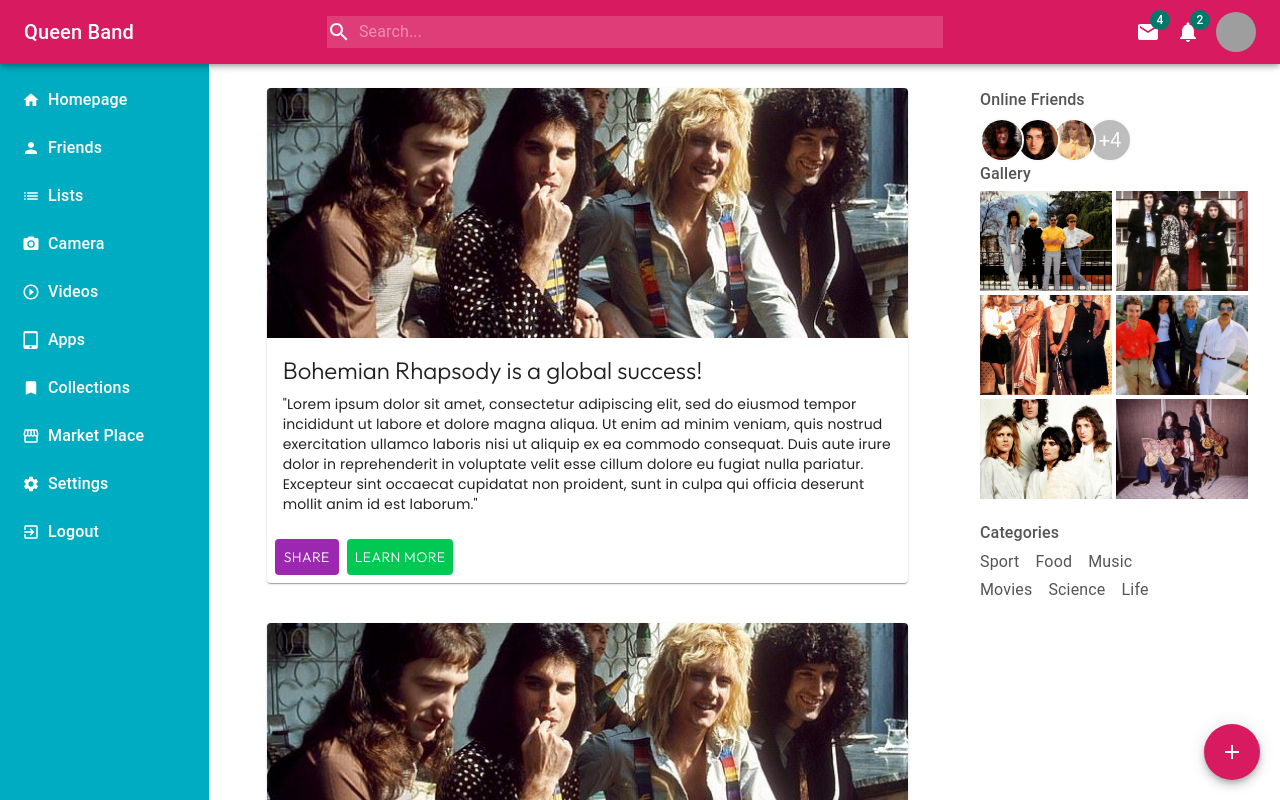
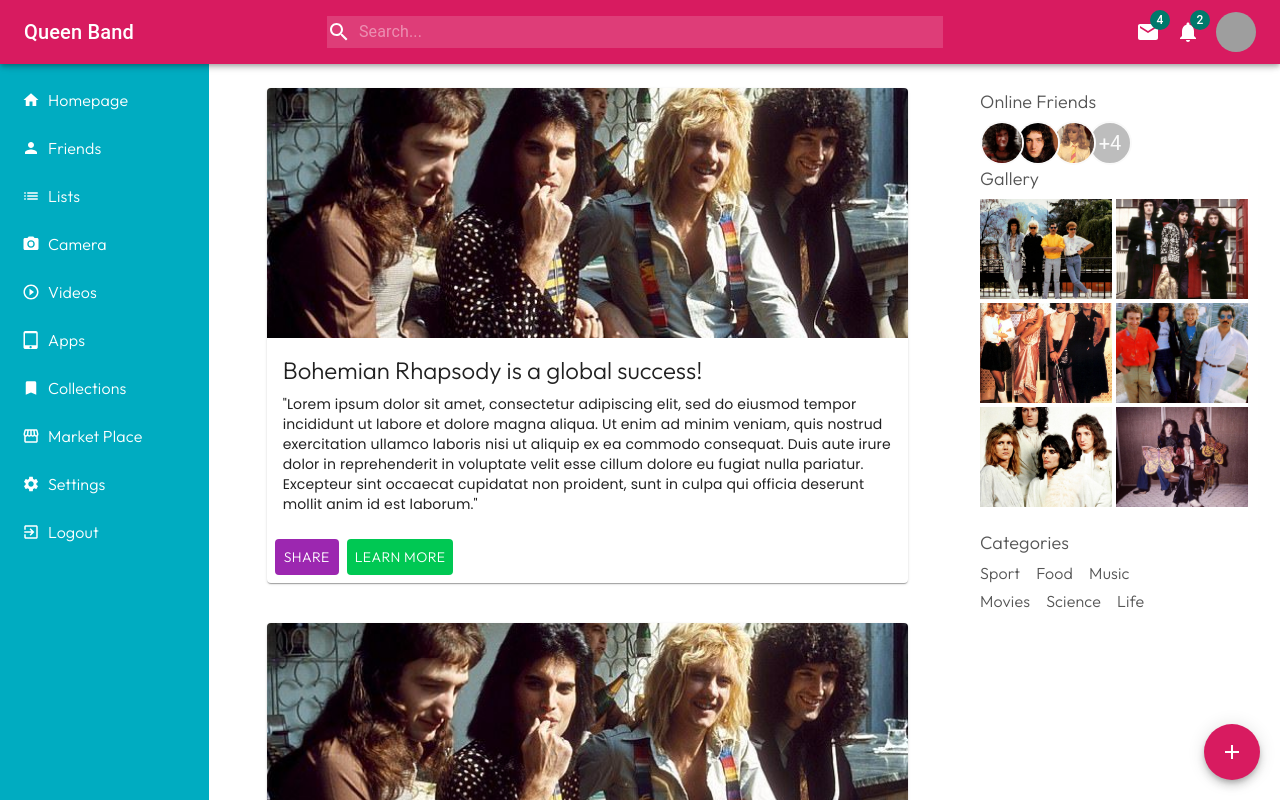
Before and after one commit to snowleopardAlexa/queen-social-landing-page-mui, a React (Create React App) app: page / in a window 1280 px wide. Shown: the top 800 px of the page. Built offline with nearby package versions, Linux system fonts and the light colour scheme; grey boxes are pictures that could not be loaded.

Commit message:
add fonts

```diff
--- a/src/components/LeftBar.jsx
+++ b/src/components/LeftBar.jsx
@@ -42,6 +42,7 @@
     },
   },
   text: {
+    fontFamily: 'Outfit',
     fontWeight: 500,
     [theme.breakpoints.down("sm")]: {
       display: "none",
--- a/src/components/RightBar.jsx
+++ b/src/components/RightBar.jsx
@@ -24,14 +24,16 @@
     paddingTop: theme.spacing(10),
   },
   title: {
-    fontSize: 16,
+    fontSize: 18,
     fontWeight: 500,
     color: "#555",
+    fontFamily: 'Outfit',
   },
   link: {
     marginRight: theme.spacing(2),
     color: "#555",
     fontSize: 16,
+    fontFamily: 'Outfit',
   },
 }));
 
```
